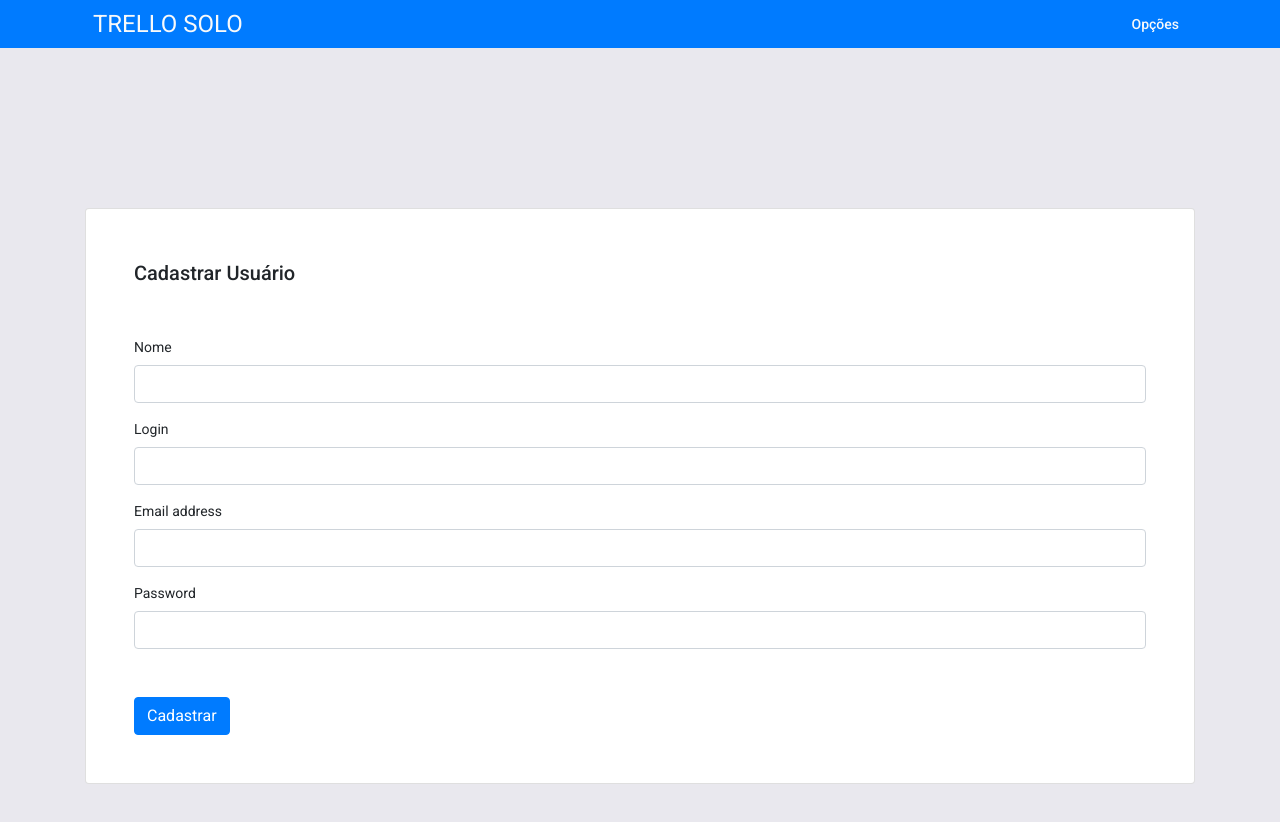
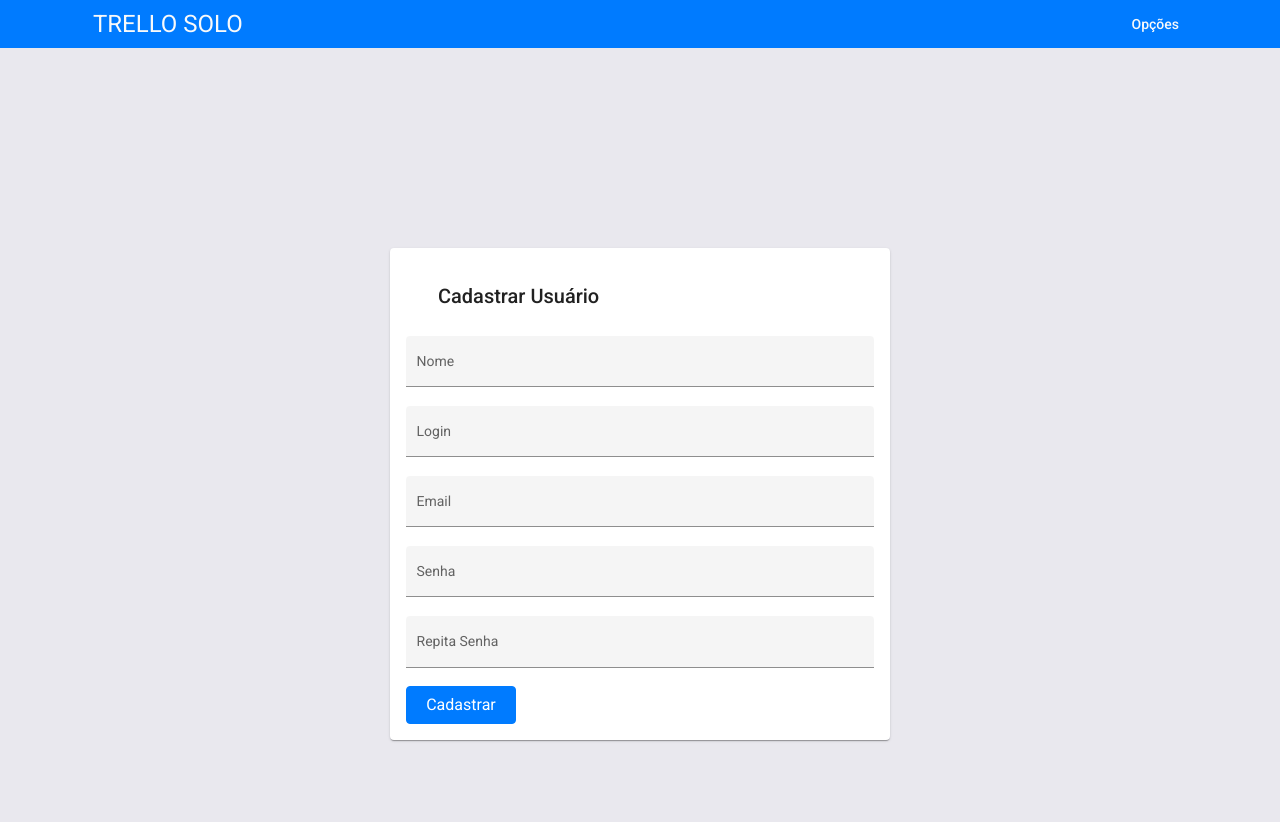
Before and after one commit to EmanuelNobrega/Trello-Solo, an Angular app in the folder frontend/: page /signup in a window 1280 px wide. Shown: the top 822 px of the page. Before the commit the page ends 800 px from the top, so only its background shows below. Built offline with nearby package versions, Linux system fonts and the light colour scheme.

Commit message:
atualizacao da pagina de cadastro

```diff
--- a/frontend/src/app/components/homepage/homepage.component.html
+++ b/frontend/src/app/components/homepage/homepage.component.html
@@ -1,6 +1,5 @@
 
 <div class="container">
-    <h1 class="mt-5 home_header border border-white bg-warning">Lista de Colaboradores</h1>
     <div class="cardscont">
         <mat-card *ngFor="let user of users" class="mat-card-listusr" fxFlex="20%">
           <mat-card-header>
--- a/frontend/src/app/components/homepage/homepage.component.scss
+++ b/frontend/src/app/components/homepage/homepage.component.scss
@@ -10,7 +10,8 @@
     margin: 5px;
 }
 
-.usrcardbtn {
+.insertbtn {
+    width: 100px !important;
     font-size: 12px;
 }
 
@@ -25,7 +26,6 @@
 
 .home_header {
     width: 320px;
-    background-color: red;
     padding: 15px;
     text-align: center;
     border-radius: .3rem;
--- a/frontend/src/app/components/signup/signup.component.html
+++ b/frontend/src/app/components/signup/signup.component.html
@@ -1,4 +1,4 @@
-<div class="container">
+<!-- <div class="container">
   <div class="card form-signup-card">
     <form>
       <h2 class="mb-5">Cadastrar Usuário</h2>
@@ -21,4 +21,40 @@
       <button type="submit" class="btn btn-primary" (click)="insertUser()">Cadastrar</button>
     </form>
   </div>
+</div> -->
+
+
+<div class="signupcont">
+    <mat-card class="mat-card-signup" fxFlex="20%">
+      <mat-card-header>
+        <h2 class="signupheader">Cadastrar Usuário</h2>
+      </mat-card-header>
+
+      <mat-form-field class="example-full-width" appearance="fill">
+        <mat-label>Nome</mat-label>
+        <input [(ngModel)]="user.nome" matInput type="text">
+      </mat-form-field>
+
+      <mat-form-field class="example-full-width" appearance="fill">
+        <mat-label>Login</mat-label>
+        <input [(ngModel)]="user.login" matInput type="text" placeholder="Ex. pat@example.com">
+      </mat-form-field>
+
+      <mat-form-field class="example-full-width" appearance="fill">
+        <mat-label>Email</mat-label>
+        <input [(ngModel)]="user.email" matInput type="email" placeholder="Ex. pat@example.com">
+      </mat-form-field>
+
+      <mat-form-field class="example-full-width" appearance="fill">
+        <mat-label>Senha</mat-label>
+        <input [(ngModel)]="user.senha" matInput type="password" placeholder="********">
+      </mat-form-field>
+
+      <mat-form-field class="example-full-width" appearance="fill">
+        <mat-label>Repita Senha</mat-label>
+        <input [(ngModel)]="senha_rep" matInput type="password" placeholder="********">
+      </mat-form-field>
+
+      <button type="button" class="btn btn-primary insertbtn" (click)="insertUser()" style="width: 110px;">Cadastrar</button>
+    </mat-card>
 </div>
--- a/frontend/src/app/components/signup/signup.component.scss
+++ b/frontend/src/app/components/signup/signup.component.scss
@@ -2,3 +2,31 @@
     margin: 10rem auto;
     padding: 3rem;
 }
+
+.signupcont {
+    display: flex;
+
+    .signupheader{
+        margin: 1rem 1rem 1.5rem 0;
+    }
+}
+
+.mat-card-signup {
+    margin: 200px auto;
+    width: 500px;
+}
+.mat-card {
+    display: flex;
+    flex-direction: column;
+
+    .mat-card-header .mat-card-title {
+        font-size: 14px;
+    }
+}
+
+.home_header {
+    width: 320px;
+    padding: 15px;
+    text-align: center;
+    border-radius: .3rem;
+}
--- a/frontend/src/app/components/signup/signup.component.ts
+++ b/frontend/src/app/components/signup/signup.component.ts
@@ -2,6 +2,9 @@
 import { Router } from '@angular/router';
 import { UserService } from '../../shared/services/user.service';
 import { User } from '../../shared/model/user';
+import { MatSnackBar } from '@angular/material/snack-bar';
+
+
 
 @Component({
   selector: 'app-signup',
@@ -12,9 +15,11 @@
 export class SignupComponent implements OnInit {
 
   user: User;
+  senha_rep: string;
 
   constructor(private userService: UserService, private router: Router) {
     this.user = new User();
+    this.senha_rep = "";
   }
 
   ngOnInit(): void {
@@ -22,6 +27,20 @@
   }
 
   insertUser(): void {
+
+    console.log(this.user)
+
+    if (this.user.nome == "" || this.user.nome == null ) {
+        alert("Solicitação incompleta, nome não informado");
+    } else if (this.user.login == "" || this.user.login == null) {
+      alert("Solicitação incompleta, Login não informado");
+    } else if (this.user.email == "" || this.user.email == null) {
+      alert("Solicitação incompleta, Email não informado");
+    } else if (this.user.senha == "" || this.user.senha == null) {
+        alert("Solicitação incompleta, Senha não informada");
+    } else if (this.user.senha != this.senha_rep) {
+        alert("Solicitação incompleta, As senhas informadas diferem");
+    } else {
       this.userService.create(this.user).subscribe(
         ret => {
           // navega para a página inicial após cadastro bem sucedido
@@ -29,5 +48,5 @@
         }
       )
     }
-
   }
+}
--- a/frontend/src/app/shared/model/task.ts
+++ b/frontend/src/app/shared/model/task.ts
@@ -4,4 +4,4 @@
     login!: string;
     tarefa!: string;
     vencimento!: Date;
-  }
+}
--- a/frontend/src/app/shared/model/user.ts
+++ b/frontend/src/app/shared/model/user.ts
@@ -5,4 +5,4 @@
     email!: string;
     senha!: string;
     ativo: boolean = true;
-  }
+}
```
Lines whose indentation alone changed are shown as unchanged.
